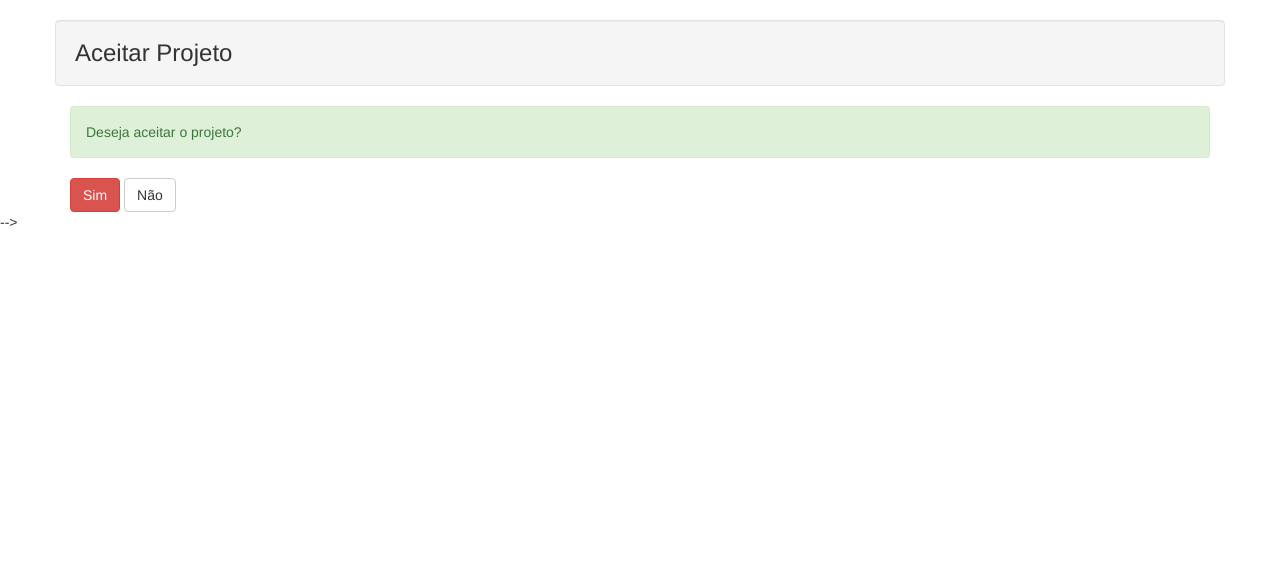
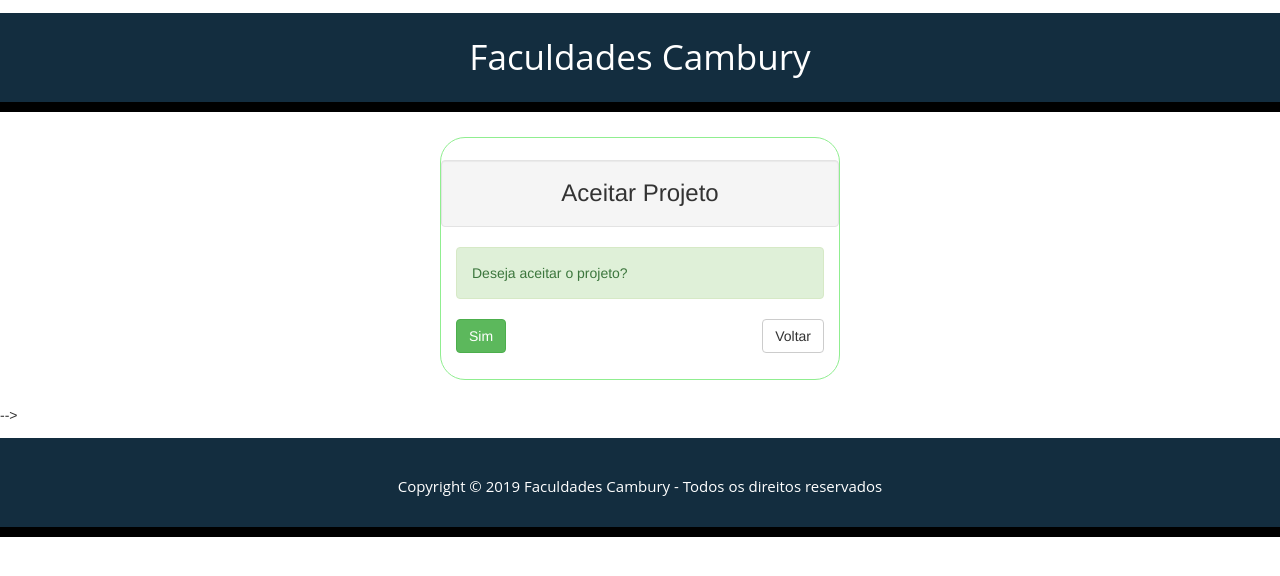
Before and after one commit to ThayanInformatica/projetoCambury, a PHP site: page /administrador/aprovar.php in a window 1280 px wide. Shown: the top 576 px of the page. Run offline with PHP 8.4, Linux system fonts and the light colour scheme.

Commit message:
footer e header para paginas + estialização em pages de funcoes de adm

```diff
--- a/administrador/aprovar.php
+++ b/administrador/aprovar.php
@@ -39,18 +39,36 @@ if(!empty($_POST))
 <html lang="pt-br">
 
 <head>
-    <meta charset="utf-8">
-    <!-- Latest compiled and minified CSS -->
-    <title>Aceitar Projeto</title>
+    <meta charset="UTF-8">
+    <title>Projeto | Faculdades Cambury</title>
+
+    <link rel="stylesheet" href="css/admin-page.css"/>
     <link rel="stylesheet" href="https://maxcdn.bootstrapcdn.com/bootstrap/3.4.0/css/bootstrap.min.css">
     <script src="https://ajax.googleapis.com/ajax/libs/jquery/3.3.1/jquery.min.js"></script>
-    <script src="https://maxcdn.bootstrapcdn.com/bootstrap/3.4.0/js/bootstrap.min.js"></script>
+    <script type="text/javascript" src="https://maxcdn.bootstrapcdn.com/bootstrap/3.4.0/js/bootstrap.min.js"></script>
+
+    <!--    footer e header para páginas-->
+    <link rel="stylesheet" href="../components/css/header.css"/>
+    <link rel="stylesheet" href="../components/css/footer.css"/>
+    <script>
+        $(function () {
+            $("#header").load("../components/header.php");
+        });
+    </script>
+    <script>
+        $(function () {
+            $("#footer").load("../components/footer.php");
+        });
+    </script>
+    <!--    copiar e colar isto para as demais novas paginas-->
 
 </head>
 
 <body>
-<div class="container">
-    <div class="span10 offset1">
+<div id="header"></div>
+
+<div class="container" style="    border: 1.2px solid lightgreen;">
+        <div class="span10 offset1">
         <div class="row">
             <h3 class="well">Aceitar Projeto</h3>
         </div>
@@ -59,8 +77,8 @@ if(!empty($_POST))
             <div class="alert alert-success"> Deseja aceitar o projeto?
             </div>
             <div class="form actions">
-                <button type="submit" class="btn btn-danger">Sim</button>
-                <a href="admin.php" type="btn" class="btn btn-default">Não</a>
+                <button type="submit" class="btn btn-success">Sim</button>
+                <a href="admin.php" type="btn" class="btn btn-default">Voltar</a>
             </div>
         </form>
     </div>
@@ -70,5 +88,5 @@ if(!empty($_POST))
 <!--<!-- Latest compiled and minified JavaScript -->-->
 <!--<script src="assets/js/bootstrap.min.js"></script>-->
 </body>
-
+<div id="footer"></div>
 </html>
--- /dev/null
+++ b/administrador/css/admin-page.css
@@ -0,0 +1,15 @@
+.container {
+    max-width: 400px !important;
+    margin: 2% auto !important;
+    border: 1.2px solid red;
+    padding: 2px 26px 26px 26px;
+    border-radius: 25px;
+}
+
+.container h3{
+    text-align: center  ;
+}
+
+.btn-default {
+    float: right;
+}
--- /dev/null
+++ b/components/css/footer.css
@@ -0,0 +1,15 @@
+.barra-footer {
+  box-sizing: border-box;
+  border-bottom: 10px solid black;
+  margin-top: 1%;
+  text-align: center;
+  padding: 20px;
+  background-color: #132d3f;
+  height: 99px;
+  color: #FFFFFF;
+  font-family: 'Open Sans','Arial';
+}
+.barra-footer h1 {
+  margin-top: 20px;
+  font-size: 15px;
+}
--- /dev/null
+++ b/components/css/header.css
@@ -0,0 +1,16 @@
+.barra-header {
+  box-sizing: border-box;
+  border-bottom: 10px solid black;
+  margin-top: 1%;
+  text-align: center;
+  padding-top: 5px;
+  background-color: #132d3f;
+  height: 99px;
+  color: #FFFFFF;
+  font-family: 'Open Sans','Arial';
+}
+
+.barra-header h1 {
+  margin-top: 20px;
+  font-size: 35px;
+}
--- /dev/null
+++ b/components/footer.php
@@ -0,0 +1,23 @@
+<!DOCTYPE html>
+<html lang="en">
+
+<head>
+    <meta charset="UTF-8">
+    <title>Login PHP OO</title>
+
+    <link rel="stylesheet" href="css/header.css"/>
+    <link rel="stylesheet" href="https://maxcdn.bootstrapcdn.com/bootstrap/3.4.0/css/bootstrap.min.css">
+    <script src="https://ajax.googleapis.com/ajax/libs/jquery/3.3.1/jquery.min.js"></script>
+    <script type="text/javascript" src="https://maxcdn.bootstrapcdn.com/bootstrap/3.4.0/js/bootstrap.min.js"></script>
+
+</head>
+
+<body>
+
+<div class="barra-footer">
+    <h1>Copyright © 2019 Faculdades Cambury - Todos os direitos reservados</h1>
+</div>
+
+</body>
+
+</html>
--- /dev/null
+++ b/components/header.php
@@ -0,0 +1,23 @@
+<!DOCTYPE html>
+<html lang="en">
+
+<head>
+    <meta charset="UTF-8">
+    <title>Header Cambury</title>
+
+    <link rel="stylesheet" href="css/header.css"/>
+    <link rel="stylesheet" href="https://maxcdn.bootstrapcdn.com/bootstrap/3.4.0/css/bootstrap.min.css">
+    <script src="https://ajax.googleapis.com/ajax/libs/jquery/3.3.1/jquery.min.js"></script>
+    <script type="text/javascript" src="https://maxcdn.bootstrapcdn.com/bootstrap/3.4.0/js/bootstrap.min.js"></script>
+
+</head>
+
+<body>
+
+<div class="barra-header">
+    <h1 >Faculdades Cambury</h1>
+</div>
+
+</body>
+
+</html>
```
Also changed, not shown: administrador/admin.php (+18 -3 lines), administrador/desaprovar.php (+22 -3 lines), administrador/ler-projeto.php (+19 -8 lines), css/projeto/projetos-page.css (+20 -0 lines), usuario-logado.php (+17 -4 lines).
